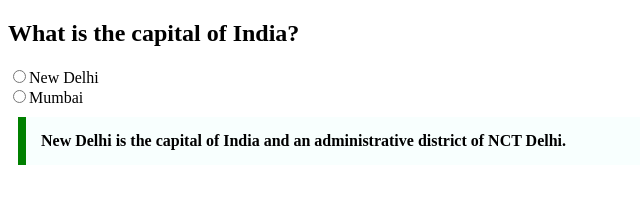
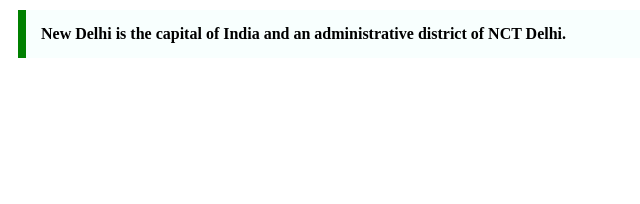
Before and after one commit to acciojob/trivia-aman-jangid-10, a website: page main.html in a window 1280 px wide. Shown: the whole page, without its empty margins (0-640 px from the left). Drawn offline with Linux system fonts and the light colour scheme.

Commit message:
created a submission

```diff
--- a/main.html
+++ b/main.html
@@ -7,22 +7,9 @@
 </head>
 
 <body>
-	<div>
-	<h2>What is the capital of India?</h2>
-		</div>
-	<div>
-		<span><input type="radio" id="newdelhi"><label for="newdelhi">New Delhi</label></span>
-	</div>
-		<div>
-		<span><input type="radio" id="mumbai"><label for="mumbai">Mumbai</label></span>
-	</div>
-
 	<blockquote cite="https://en.wikipedia.org/wiki/New_Delhi">
 		New Delhi is the capital of India and an administrative district of NCT Delhi.
 	</blockquote>
-
-
-
 
     <script type="text/javascript" src="./script.js">
 </script>
```
